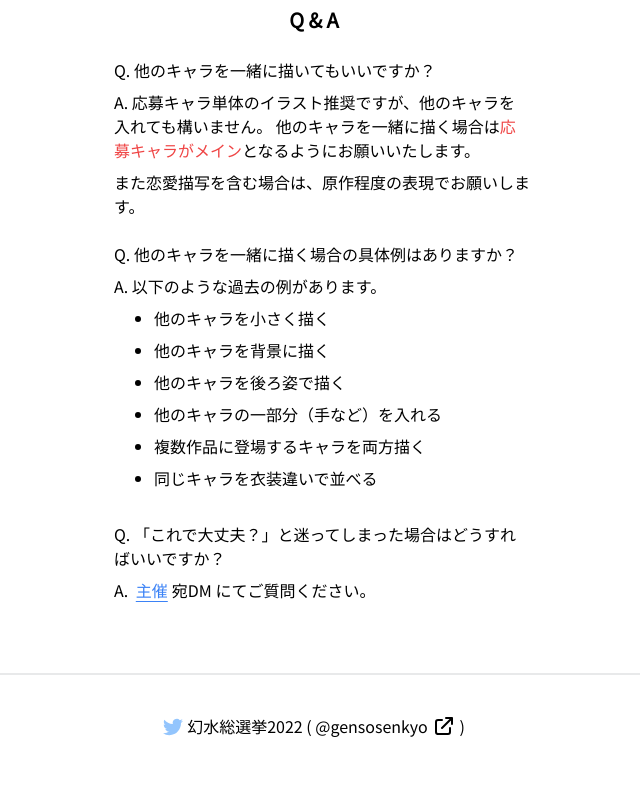
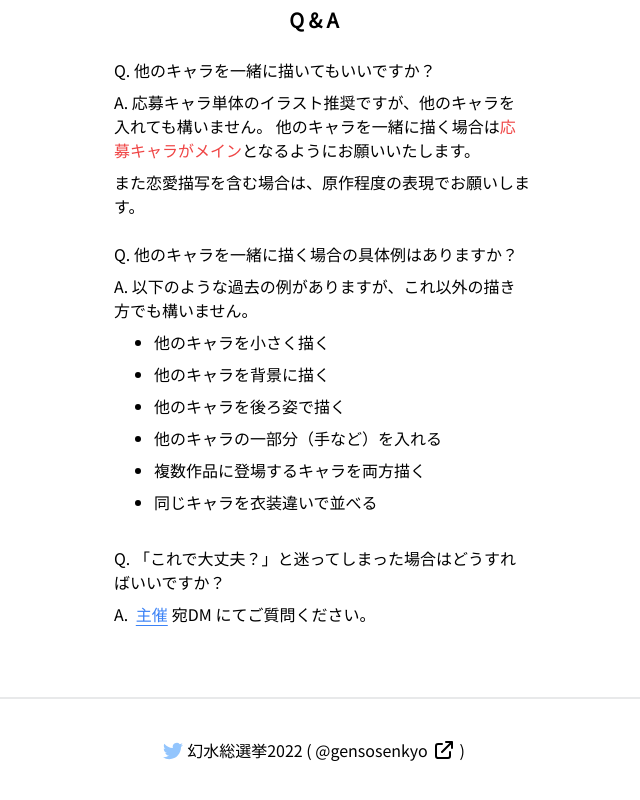
Before and after one commit to true-runes/suikoden-election-2022-frontend, a Next.js app: page /events-in-event/illustrations-with-results in a window 1280 px wide. Shown: the part 2938-3738 px from the top of the page, without its empty margins (326-966 px from the left). Before the commit the page ends 3716 px from the top, so only its background shows below. Built offline with nearby package versions, Linux system fonts and the light colour scheme; no server answers; a web font is replaced by a local one.

Commit message:
feat: 🎸 テキスト修正

```diff
--- a/pages/events-in-event/illustrations-with-results.tsx
+++ b/pages/events-in-event/illustrations-with-results.tsx
@@ -340,7 +340,8 @@ const IllustrationsWithResults: NextPage = () => {
                           Q. 他のキャラを一緒に描く場合の具体例はありますか？
                         </p>
                         <div className="pb-2">
-                          A. 以下のような過去の例があります。
+                          A.
+                          以下のような過去の例がありますが、これ以外の描き方でも構いません。
                           <ul className="list-disc pl-10 pr-2 pt-2">
                             <li className="pb-2">他のキャラを小さく描く</li>
                             <li className="pb-2">他のキャラを背景に描く</li>
```
